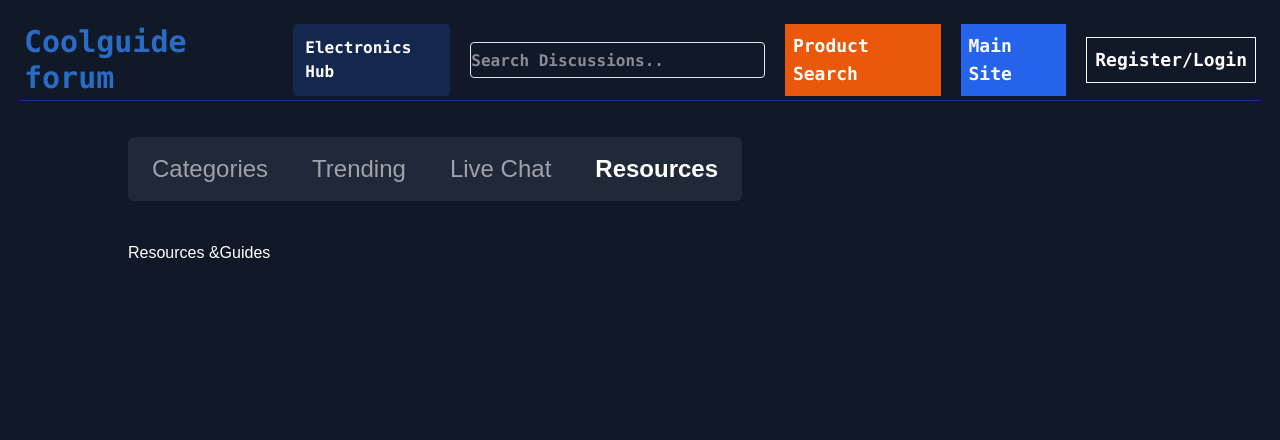
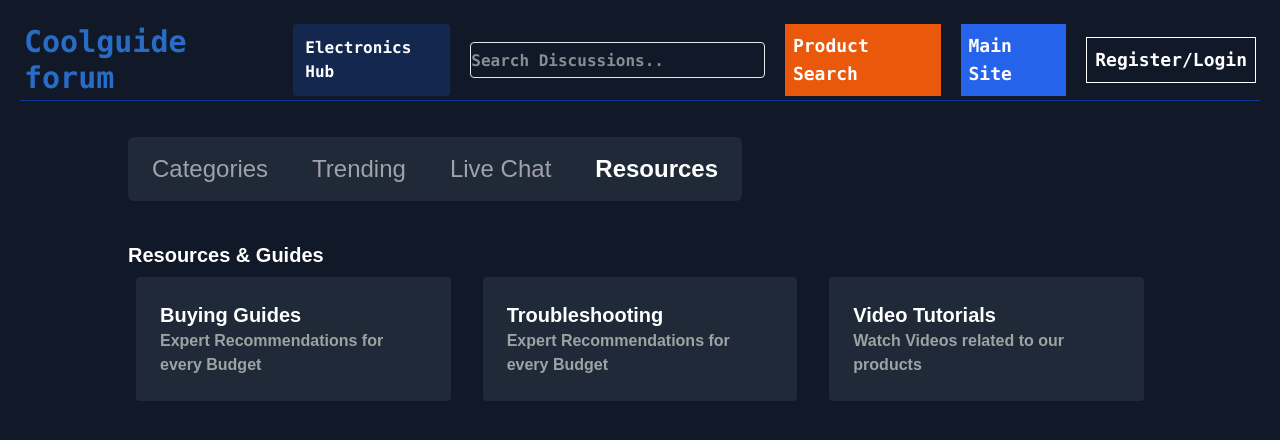
Before and after one commit to CoolSidOfficial/FORUMS, a Next.js app: page /tabs/resources in a window 1280 px wide. Shown: the top 440 px of the page. Built offline with nearby package versions, Linux system fonts and the light colour scheme.

Commit message:
updated resources ui code

```diff
--- a/src/app/authenticate/login/page.js
+++ b/src/app/authenticate/login/page.js
@@ -16,7 +16,7 @@ function Login() {
         <div className="text-2xl font-bold mb-2">Welcome Back to {brand_name}</div>
         <div className="mb-6 text-center">{desc}</div>
 
-        <form action="http://20.120.176.155/auth/login" method="POST" className="flex flex-col w-full gap-4 text-white font-mono">
+        <form action="https://20.120.176.155/auth/login" method="POST" className="flex flex-col w-full gap-4 text-white font-mono">
           <div className="flex flex-col">
             <label htmlFor="username" className="mb-1">Username:</label>
             <input
--- a/src/app/authenticate/signup/page.js
+++ b/src/app/authenticate/signup/page.js
@@ -15,7 +15,7 @@ function Signup() {
         <div className="text-2xl font-bold mb-2">Join {brand_name}</div>
         <div className="mb-6 text-center">{desc}</div>
 
-        <form action="http://20.120.176.155/auth/signup" method="POST" className="flex flex-col w-full gap-4">
+        <form action="https://20.120.176.155/auth/signup" method="POST" className="flex flex-col w-full gap-4">
           <div className="flex flex-col">
             <label htmlFor="username" className="mb-1">Username:</label>
             <input
--- a/src/app/tabs/live-chat/page.js
+++ b/src/app/tabs/live-chat/page.js
@@ -1,5 +1,12 @@
 import Link from "next/link"
 function chat() {
+  const messages = [
+    { username: 'T', fullName: 'TechReviewer', text: 'Just got the new iPhone 15 Pro Max! The camera quality is insane', time: 'Just now' },
+    { username: 'P', fullName: 'PhotoPro', text: "How's the battery life compared to iPhone 14 Pro?", time: '30 seconds ago', typing: true },
+    { username: 'M', fullName: 'MobileExpert', text: 'Much better! Getting almost 2 days with moderate usage', time: '1 minute ago' },
+    { username: 'G', fullName: 'GamerDude', text: 'Anyone tried gaming on it? Performance looks promising', time: '2 minutes ago' },
+    { username: 'A', fullName: 'AudioPhile', text: 'The spatial audio with AirPods Pro is mind-blowing!', time: '3 minutes ago' },
+  ];
   return (
     <div>
       <div className="flex" >
--- a/src/app/tabs/resources/page.js
+++ b/src/app/tabs/resources/page.js
@@ -1,8 +1,24 @@
+import Link from "next/link"
 
 function resources() {
+ const  resources_guide=[
+    {"id":1,"title":"Buying Guides","short_desc":"Expert Recommendations for every Budget","link":""},
+    {"id":2,"title":"Troubleshooting","short_desc":"Expert Recommendations for every Budget","link":""},
+    {"id":3,"title":"Video Tutorials","short_desc":"Watch Videos related to our products","link":""},
+  ]
   return (
-    <div>Resources &Guides</div>
-  )
+    <>
+    <div className="text-xl font-bold">Resources & Guides</div>
+    <div className="grid grid-cols-3  gap-4">
+      {resources_guide.map((resource) => (
+        <Link href={resource.link} key={resource.id} className="bg-[#1F2937] rounded p-6 m-2 font-bold">
+        <div className="text-xl">{resource.title}</div>
+        <div className=" text-[#9CA3A4]">{resource.short_desc}</div> </Link>
+      ))
 }
+      </div>{/* grid  */}
+      </>
 
+)
+}
 export default resources
```
